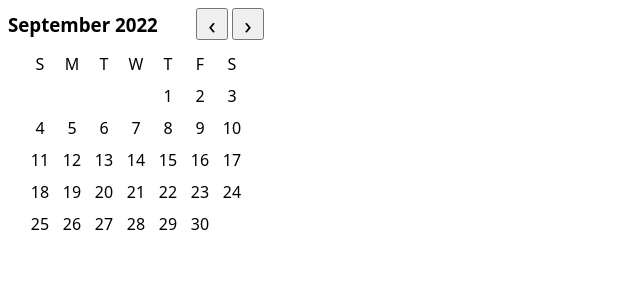
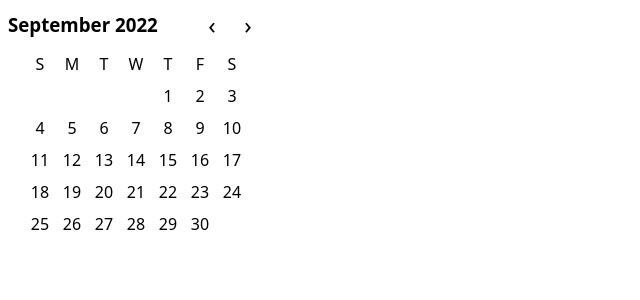
Before and after one commit to TheOmer77/calendar-thingy, a React (Vite) app: page / in a window 1280 px wide. Shown: the top 300 px of the page, without its empty margins (0-640 px from the left). Built offline with nearby package versions, Linux system fonts and the light colour scheme.

Commit message:
Add styling for buttons + `prefers-color-scheme: dark`

```diff
--- a/src/components/Calendar/index.module.css
+++ b/src/components/Calendar/index.module.css
@@ -1,9 +1,43 @@
 .calendar {
+  --button-color: rgba(0, 0, 0, 0);
+  --button-color--hover: rgba(0, 0, 0, 0.15);
+  --button-color--active: rgba(0, 0, 0, 0.25);
+  --button-text-color: rgba(0, 0, 0);
+  --button-text-color--disabled: rgba(0, 0, 0, 0.5);
+
   width: 16rem;
   display: flex;
   flex-direction: column;
   justify-content: center;
   align-items: center;
+}
+
+.calendar button {
+  color: inherit;
+  background-color: transparent;
+  border: none;
+  border-radius: 0.5rem;
+  color: var(--button-text-color);
+  font-size: inherit;
+  font-family: inherit;
+  display: flex;
+  justify-content: center;
+  align-items: center;
+}
+.calendar button:focus-visible {
+  outline: none;
+  background-color: var(--button-color--hover);
+}
+@media (hover: hover) {
+  .calendar button:hover:not(:active):not(:disabled) {
+    background-color: var(--button-color--hover);
+  }
+}
+.calendar button:active:not(:disabled) {
+  background-color: var(--button-color--active);
+}
+.calendar button:disabled {
+  color: var(--button-text-color--disabled);
 }
 
 .calendar-header,
@@ -27,10 +61,6 @@
   font-size: 1.5rem;
   width: 2rem;
   height: 2rem;
-  font-family: inherit;
-  display: flex;
-  justify-content: center;
-  align-items: center;
 }
 .calendar-header > .arrow-switcher > button:not(:last-of-type) {
   margin-right: 0.25rem;
@@ -49,3 +79,13 @@
   justify-content: center;
   align-items: center;
 }
+
+@media (prefers-color-scheme: dark) {
+  .calendar {
+    --button-color: rgba(255, 255, 255, 0);
+    --button-color--hover: rgba(255, 255, 255, 0.15);
+    --button-color--active: rgba(255, 255, 255, 0.25);
+    --button-text-color: rgba(255, 255, 255);
+    --button-text-color--disabled: rgba(255, 255, 255, 0.5);
+  }
+}
```
